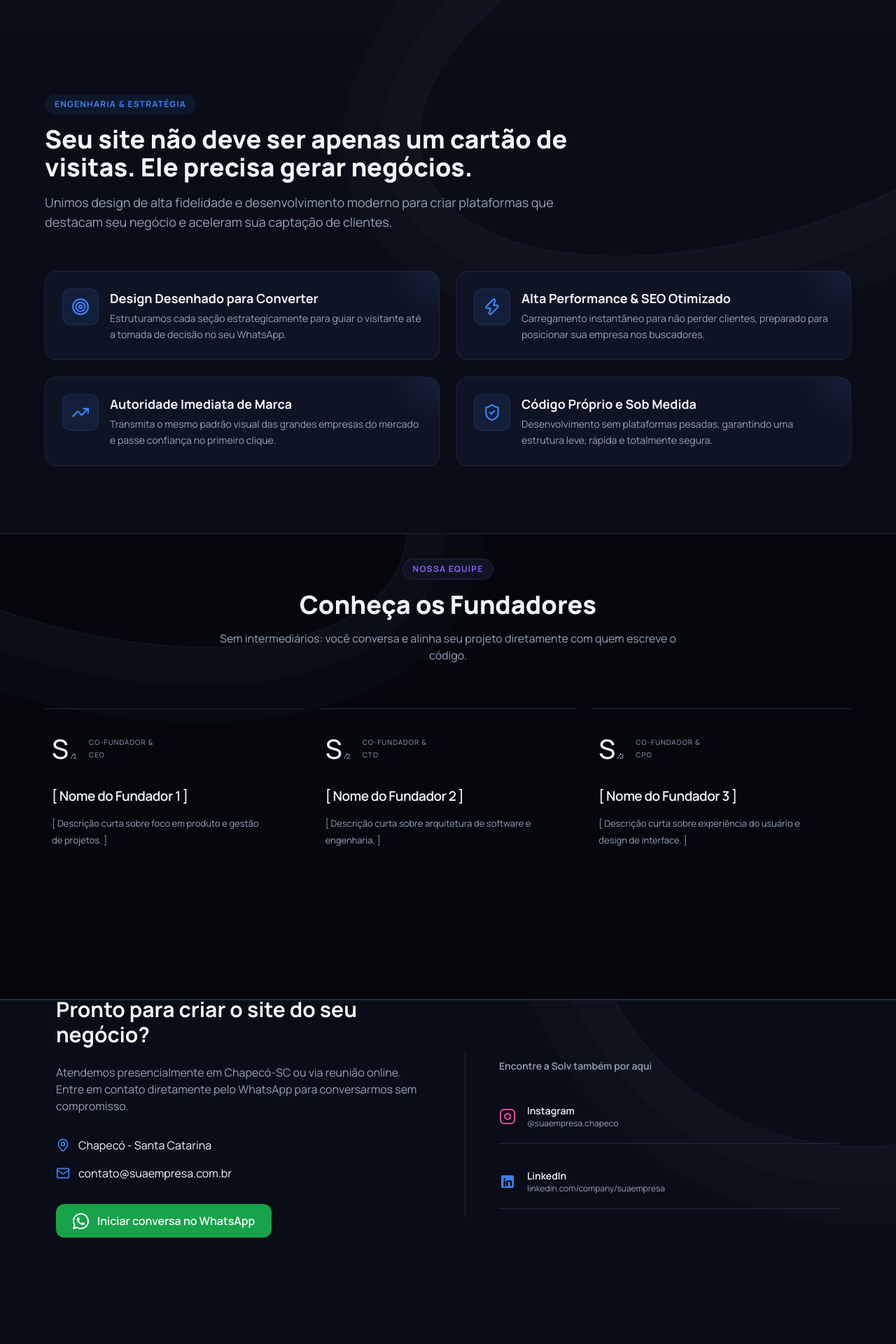
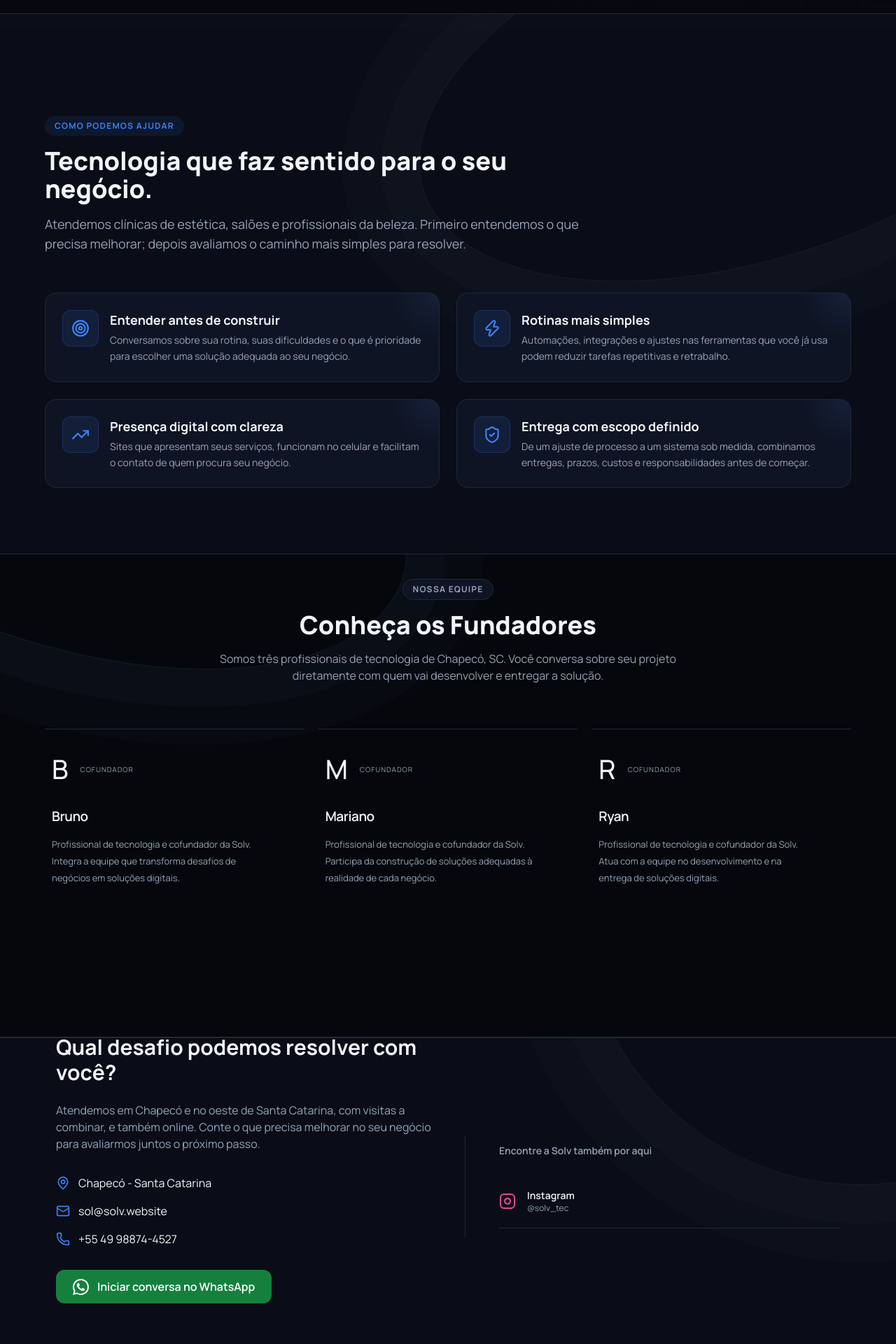
Before and after one commit to marianoxzz001/LandingpageSoluctBeta, a React (Vite) app: page / in a window 1280 px wide. Shown: the part 760-2680 px from the top of the page at 70% size. Built offline with nearby package versions, Linux system fonts and the light colour scheme.

Commit message:
Prepara landing da Solv para prospecção de clientes

```diff
--- a/index.html
+++ b/index.html
@@ -5,17 +5,28 @@
     <link rel="icon" type="image/svg+xml" href="/favicon.svg" />
     <meta name="viewport" content="width=device-width, initial-scale=1.0" />
     <meta name="theme-color" content="#05070D" />
-    <meta name="description" content="Solv — fábrica de software especializada em sites de alta performance para pequenas e médias empresas." />
+    <meta name="description" content="Sites, sistemas, automações e integrações para clínicas de estética, salões e profissionais da beleza. Solv: de Chapecó para o seu negócio, com atendimento local e online." />
+    <link rel="canonical" href="https://solv.website/" />
 
     <meta property="og:type" content="website" />
-    <meta property="og:title" content="Solv — Sites de alta performance para o seu negócio" />
-    <meta property="og:description" content="Fábrica de software especializada em sites de alta performance para pequenas e médias empresas." />
-    <meta property="og:image" content="/og-image.png" />
+    <meta property="og:site_name" content="Solv" />
+    <meta property="og:locale" content="pt_BR" />
+    <meta property="og:url" content="https://solv.website/" />
+    <meta property="og:title" content="Solv — Soluções digitais para o seu negócio" />
+    <meta property="og:description" content="Começamos pelo seu desafio. Sites, sistemas e automações conforme a realidade do seu negócio. Atendimento em Chapecó, no oeste de SC e online." />
+    <meta property="og:image" content="https://solv.website/og-image.png" />
+    <meta property="og:image:width" content="1200" />
+    <meta property="og:image:height" content="630" />
+    <meta property="og:image:alt" content="Solv — Soluções digitais para o seu negócio. solv.website" />
+    <meta name="twitter:card" content="summary_large_image" />
+    <meta name="twitter:title" content="Solv — Soluções digitais para o seu negócio" />
+    <meta name="twitter:description" content="Começamos pelo seu desafio. Sites, sistemas e automações conforme a realidade do seu negócio." />
+    <meta name="twitter:image" content="https://solv.website/og-image.png" />
 
     <link rel="preconnect" href="https://fonts.googleapis.com" />
     <link rel="preconnect" href="https://fonts.gstatic.com" crossorigin />
 
-    <title>Solv — Sites de alta performance para o seu negócio</title>
+    <title>Solv — Soluções digitais para o seu negócio</title>
 
     <!-- Aplica o tema (dark por padrão) antes da 1a pintura, evitando flash de tema errado -->
     <script>
--- a/src/App.jsx
+++ b/src/App.jsx
@@ -7,8 +7,9 @@ import Benefits from './pages/Benefits';
 import FooterContact from './pages/FooterContact';
 
 export default function App() {
-  const WHATSAPP_NUMBER = '5549999999999';
-  const WHATSAPP_LINK = `https://wa.me/${WHATSAPP_NUMBER}?text=Ol%C3%A1!%20Gostaria%20de%20saber%20mais%20sobre%20a%20cria%C3%A7%C3%A3o%20de%20sites.`;
+  const WHATSAPP_NUMBER = '5549988744527';
+  const WHATSAPP_MESSAGE = 'Olá! Quero conversar sobre uma necessidade do meu negócio.';
+  const WHATSAPP_LINK = `https://wa.me/${WHATSAPP_NUMBER}?text=${encodeURIComponent(WHATSAPP_MESSAGE)}`;
 
   return (
     <ThemeProvider>
--- a/src/pages/About.jsx
+++ b/src/pages/About.jsx
@@ -1,30 +1,44 @@
-
 export default function About() {
   const founders = [
-    { id: 1, name: '[ Nome do Fundador 1 ]', role: 'Co-fundador & CEO', desc: '[ Descrição curta sobre foco em produto e gestão de projetos. ]' },
-    { id: 2, name: '[ Nome do Fundador 2 ]', role: 'Co-fundador & CTO', desc: '[ Descrição curta sobre arquitetura de software e engenharia. ]' },
-    { id: 3, name: '[ Nome do Fundador 3 ]', role: 'Co-fundador & CPO', desc: '[ Descrição curta sobre experiência do usuário e design de interface. ]' },
+    {
+      id: 1,
+      name: 'Bruno',
+      initial: 'B',
+      desc: 'Profissional de tecnologia e cofundador da Solv. Integra a equipe que transforma desafios de negócios em soluções digitais.',
+    },
+    {
+      id: 2,
+      name: 'Mariano',
+      initial: 'M',
+      desc: 'Profissional de tecnologia e cofundador da Solv. Participa da construção de soluções adequadas à realidade de cada negócio.',
+    },
+    {
+      id: 3,
+      name: 'Ryan',
+      initial: 'R',
+      desc: 'Profissional de tecnologia e cofundador da Solv. Atua com a equipe no desenvolvimento e na entrega de soluções digitais.',
+    },
   ];
 
   return (
     <section id="sobre" className="border-b border-line bg-bg px-4 py-24">
       <div className="mx-auto max-w-6xl space-y-12">
         <div className="mx-auto flex max-w-2xl flex-col items-center gap-3 text-center">
-          <span className="rounded-full border border-line bg-surface px-3.5 py-1.5 text-xs font-bold uppercase tracking-widest text-brand-purple">
+          <span className="rounded-full border border-line bg-surface px-3.5 py-1.5 text-xs font-bold uppercase tracking-widest text-muted">
             Nossa Equipe
           </span>
           <h2 className="pt-1 text-3xl font-extrabold text-fg md:text-4xl">
             Conheça os Fundadores
           </h2>
           <p className="pt-1 text-sm leading-relaxed text-muted md:text-base">
-            Sem intermediários: você conversa e alinha seu projeto diretamente com quem escreve o código.
+            Somos três profissionais de tecnologia de Chapecó, SC. Você conversa sobre seu projeto diretamente com quem vai desenvolver e entregar a solução.
           </p>
         </div>
 
         <div className="grid gap-5 pt-4 md:grid-cols-3">
           {founders.map((founder) => (
             <article key={founder.id} className="team-profile">
-              <div className="team-profile-top"><span className="team-monogram" aria-hidden="true">S<span>/{founder.id}</span></span><span className="team-role">{founder.role}</span></div>
+              <div className="team-profile-top"><span className="team-monogram" aria-hidden="true">{founder.initial}</span><span className="team-role">Cofundador</span></div>
               <h3>{founder.name}</h3>
               <p>{founder.desc}</p>
             </article>
--- a/src/pages/Benefits.jsx
+++ b/src/pages/Benefits.jsx
@@ -4,23 +4,23 @@ export default function Benefits() {
   const valueProps = [
     {
       icon: <Target className="shrink-0 text-brand-blue" size={26} />,
-      title: 'Design Desenhado para Converter',
-      desc: 'Estruturamos cada seção estrategicamente para guiar o visitante até a tomada de decisão no seu WhatsApp.',
+      title: 'Entender antes de construir',
+      desc: 'Conversamos sobre sua rotina, suas dificuldades e o que é prioridade para escolher uma solução adequada ao seu negócio.',
     },
     {
       icon: <Zap className="shrink-0 text-brand-blue" size={26} />,
-      title: 'Alta Performance & SEO Otimizado',
-      desc: 'Carregamento instantâneo para não perder clientes, preparado para posicionar sua empresa nos buscadores.',
+      title: 'Rotinas mais simples',
+      desc: 'Automações, integrações e ajustes nas ferramentas que você já usa podem reduzir tarefas repetitivas e retrabalho.',
     },
     {
       icon: <TrendingUp className="shrink-0 text-brand-blue" size={26} />,
-      title: 'Autoridade Imediata de Marca',
-      desc: 'Transmita o mesmo padrão visual das grandes empresas do mercado e passe confiança no primeiro clique.',
+      title: 'Presença digital com clareza',
+      desc: 'Sites que apresentam seus serviços, funcionam no celular e facilitam o contato de quem procura seu negócio.',
     },
     {
       icon: <ShieldCheck className="shrink-0 text-brand-blue" size={26} />,
-      title: 'Código Próprio e Sob Medida',
-      desc: 'Desenvolvimento sem plataformas pesadas, garantindo uma estrutura leve, rápida e totalmente segura.',
+      title: 'Entrega com escopo definido',
+      desc: 'De um ajuste de processo a um sistema sob medida, combinamos entregas, prazos, custos e responsabilidades antes de começar.',
     },
   ];
 
@@ -29,13 +29,13 @@ export default function Benefits() {
       <div className="mx-auto max-w-6xl space-y-12">
         <div className="flex max-w-3xl flex-col items-start gap-3">
           <span className="rounded-full bg-brand-blue/10 px-3.5 py-1.5 text-xs font-bold uppercase tracking-widest text-brand-blue">
-            Engenharia & Estratégia
+            Como podemos ajudar
           </span>
           <h2 className="pt-1 text-3xl font-extrabold leading-tight text-fg md:text-4xl">
-            Seu site não deve ser apenas um cartão de visitas. Ele precisa gerar negócios.
+            Tecnologia que faz sentido para o seu negócio.
           </h2>
           <p className="pt-1 text-base leading-relaxed text-muted md:text-lg">
-            Unimos design de alta fidelidade e desenvolvimento moderno para criar plataformas que destacam seu negócio e aceleram sua captação de clientes.
+            Atendemos clínicas de estética, salões e profissionais da beleza. Primeiro entendemos o que precisa melhorar; depois avaliamos o caminho mais simples para resolver.
           </p>
         </div>
 
--- a/src/pages/FooterContact.jsx
+++ b/src/pages/FooterContact.jsx
@@ -1,14 +1,14 @@
 import WhatsAppIcon from '../components/WhatsAppIcon';
-import { Mail, MapPin } from 'lucide-react';
+import { Mail, MapPin, Phone } from 'lucide-react';
 
 export default function FooterContact({ whatsappLink }) {
   return (
     <footer id="contato" className="border-t border-line bg-bg-soft">
       <div className="mx-auto grid max-w-6xl items-center gap-12 px-4 py-20 md:grid-cols-2">
         <div className="space-y-6">
-          <h2 className="text-3xl font-bold text-fg">Pronto para criar o site do seu negócio?</h2>
+          <h2 className="text-3xl font-bold text-fg">Qual desafio podemos resolver com você?</h2>
           <p className="text-muted">
-            Atendemos presencialmente em Chapecó-SC ou via reunião online. Entre em contato diretamente pelo WhatsApp para conversarmos sem compromisso.
+            Atendemos em Chapecó e no oeste de Santa Catarina, com visitas a combinar, e também online. Conte o que precisa melhorar no seu negócio para avaliarmos juntos o próximo passo.
           </p>
 
           <div className="space-y-4 pt-2">
@@ -18,7 +18,11 @@ export default function FooterContact({ whatsappLink }) {
             </div>
             <div className="flex items-center gap-3 text-fg">
               <Mail className="text-brand-blue" size={20} />
-              <span>contato@suaempresa.com.br</span>
+              <a href="mailto:sol@solv.website" className="transition hover:text-fg hover:underline">sol@solv.website</a>
+            </div>
+            <div className="flex items-center gap-3 text-fg">
+              <Phone className="text-brand-blue" size={20} />
+              <a href={whatsappLink} target="_blank" rel="noopener noreferrer" className="transition hover:underline">+55 49 98874-4527</a>
             </div>
           </div>
 
@@ -27,7 +31,7 @@ export default function FooterContact({ whatsappLink }) {
               href={whatsappLink}
               target="_blank"
               rel="noopener noreferrer"
-              className="inline-flex items-center gap-3 rounded-xl bg-green-600 px-6 py-3 font-semibold text-white transition hover:bg-green-700"
+              className="inline-flex items-center gap-3 rounded-xl bg-green-700 px-6 py-3 font-semibold text-white transition hover:bg-green-800"
             >
               <WhatsAppIcon size={23} />
               <span>Iniciar conversa no WhatsApp</span>
@@ -40,7 +44,9 @@ export default function FooterContact({ whatsappLink }) {
 
           <div className="space-y-4">
             <a
-              href="#"
+              href="https://www.instagram.com/solv_tec/"
+              target="_blank"
+              rel="noopener noreferrer"
               className="flex items-center gap-4 rounded-lg border border-line p-3 transition hover:bg-bg-soft"
             >
               <svg className="h-6 w-6 text-pink-500" fill="none" stroke="currentColor" strokeWidth="2" viewBox="0 0 24 24">
@@ -50,23 +56,9 @@ export default function FooterContact({ whatsappLink }) {
               </svg>
               <div>
                 <div className="text-sm font-semibold text-fg">Instagram</div>
-                <div className="text-xs text-muted">@suaempresa.chapeco</div>
+                <div className="text-xs text-muted">@solv_tec</div>
               </div>
             </a>
-
-            <a
-              href="#"
-              className="flex items-center gap-4 rounded-lg border border-line p-3 transition hover:bg-bg-soft"
-            >
-              <svg className="h-6 w-6 text-brand-blue" fill="currentColor" viewBox="0 0 24 24">
-                <path d="M19 3a2 2 0 0 1 2 2v14a2 2 0 0 1-2 2H5a2 2 0 0 1-2-2V5a2 2 0 0 1 2-2h14m-.5 15.5v-5.3a3.26 3.26 0 0 0-3.26-3.26c-.85 0-1.84.52-2.28 1.3v-1.11h-2.79v8.37h2.79v-4.93c0-.77.62-1.4 1.39-1.4a1.4 1.4 0 0 1 1.4 1.4v4.93h2.75M6.46 10.9v8.37H9.25V10.9H6.46M7.86 6.7a1.62 1.62 0 1 0 0 3.24 1.62 1.62 0 0 0 0-3.24z" />
-              </svg>
-              <div>
-                <div className="text-sm font-semibold text-fg">LinkedIn</div>
-                <div className="text-xs text-muted">linkedin.com/company/suaempresa</div>
-              </div>
-            </a>
-
 
           </div>
         </div>
--- a/src/pages/Header.jsx
+++ b/src/pages/Header.jsx
@@ -29,7 +29,7 @@ export default function Header({ whatsappLink }) {
             target="_blank"
             rel="noopener noreferrer"
             aria-label="Falar no WhatsApp"
-            className="flex items-center gap-2 rounded-lg bg-green-600 px-4 py-2 text-sm font-medium text-white transition hover:bg-green-700"
+            className="flex items-center gap-2 rounded-lg bg-green-700 px-4 py-2 text-sm font-medium text-white transition hover:bg-green-800"
           >
             <WhatsAppIcon size={20} />
             <span className="hidden sm:inline">Falar no WhatsApp</span>
--- a/src/pages/Hero.jsx
+++ b/src/pages/Hero.jsx
@@ -9,9 +9,9 @@ export default function Hero({ whatsappLink }) {
       <div className="hero-grid" aria-hidden="true" />
       <div className="hero-layout">
         <div className="hero-copy">
-          <span className="eyebrow"><i /> SOFTWARE SOB MEDIDA. POSSIBILIDADES SEM LIMITE.</span>
+          <span className="eyebrow"><i /> SOLUÇÕES DIGITAIS PARA O SEU NEGÓCIO.</span>
           <h1>Seu próximo<br />grande passo<br /><span>é digital.</span></h1>
-          <p>Sua ideia ganha forma. Criamos sites e sistemas sob medida para conectar seu negócio às pessoas certas.</p>
+          <p>Começamos pelo seu desafio. Criamos sites, sistemas e automações ou adaptamos ferramentas que você já usa, conforme a realidade do seu negócio.</p>
           <div className="hero-actions">
             <a className="primary-cta" href={whatsappLink} target="_blank" rel="noopener noreferrer"><WhatsAppIcon size={23} variant="black" /> Vamos conversar no WhatsApp <ArrowUpRight size={19} /></a>
           </div>
```
Also changed, not shown: public/og-image.png (added), public/og-image.svg (added).
